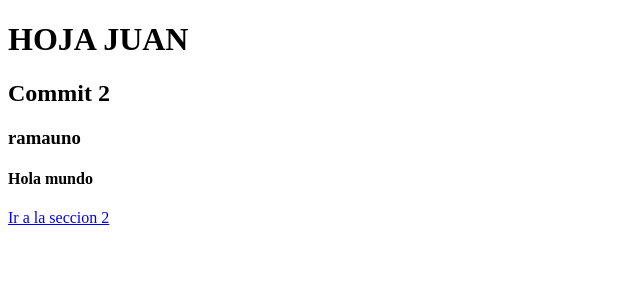
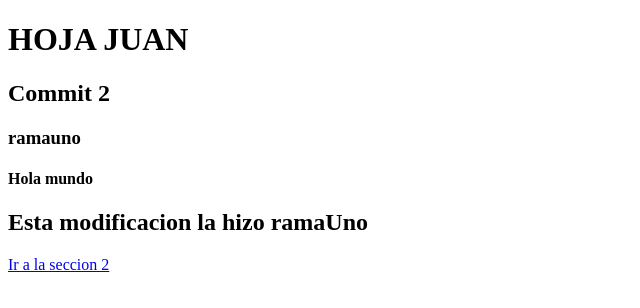
Before and after one commit to sebastian4996/prueba1, a plain HTML site: page index.html in a window 1280 px wide. Shown: the whole page, without its empty margins (0-640 px from the left). Drawn offline with Linux system fonts and the light colour scheme.

Commit message:
nueva modificacion de rama uno

```diff
--- a/index.html
+++ b/index.html
@@ -11,6 +11,9 @@
     <h3>ramauno</h3>
     <h4> Hola mundo </h4>
     <nav>
+        <div>
+            <h1>Esta modificacion la hizo ramaUno</h1>
+        </div>
         <a href="#"> Ir a la seccion 2</a>
     </nav>
 </body>
```
